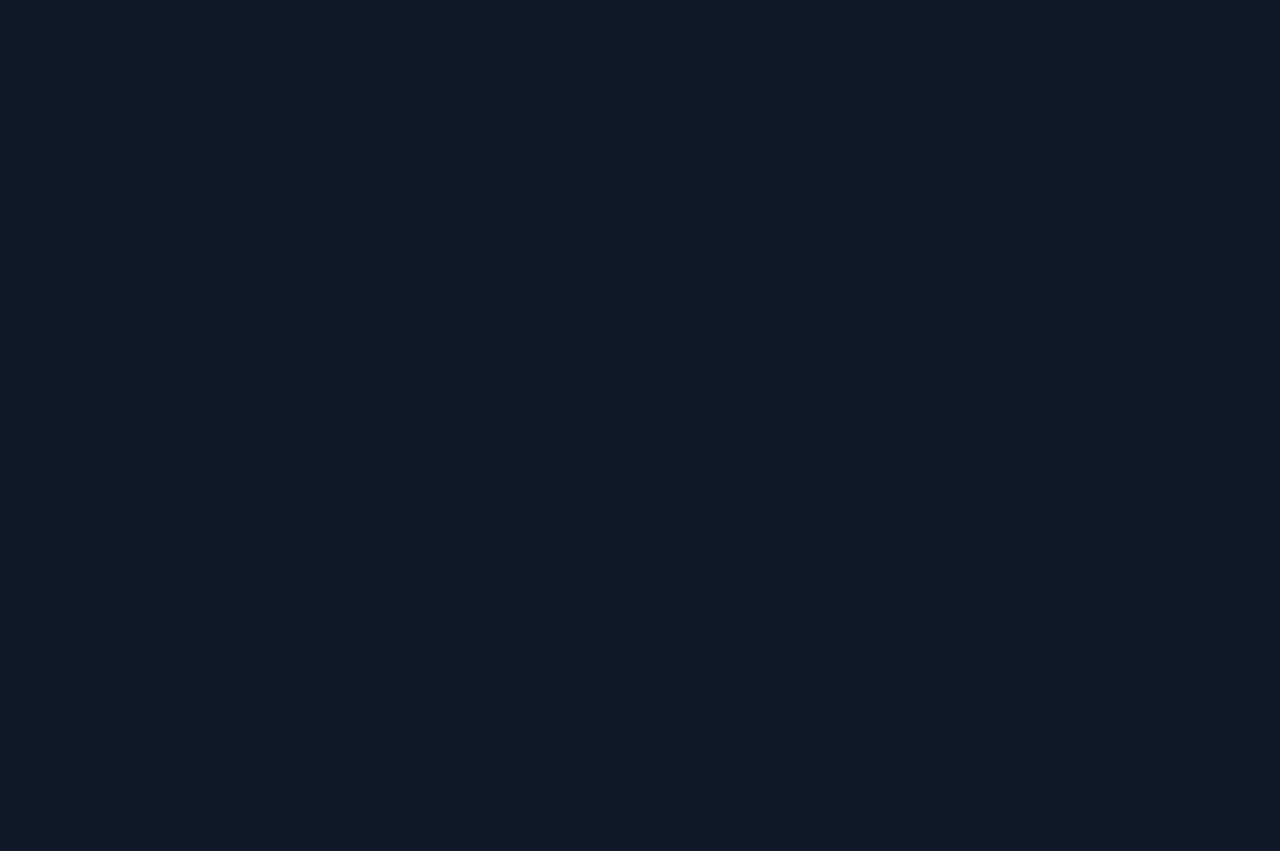
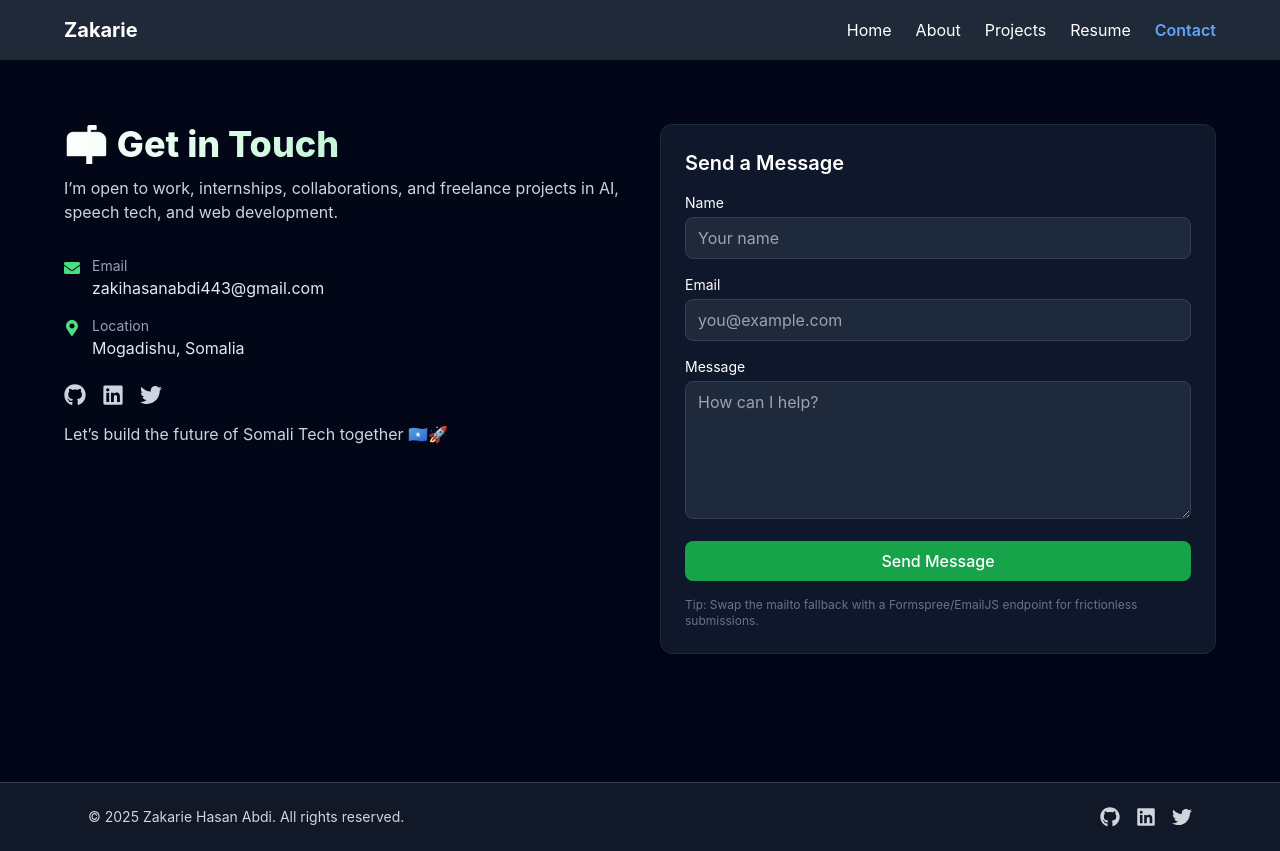
Before and after one commit to zakariahasanabdiali/zakarie-portfolio, a React (Vite) app: page /contact in a window 1280 px wide. Before the commit the page ends 800 px from the top, so only its background shows below. Built offline with nearby package versions, Linux system fonts and the light colour scheme.

Commit message:
Update homepage URL and adjust routing for custom domain; refine contact form validation and styling; correct name references throughout the application.

```diff
--- a/index.html
+++ b/index.html
@@ -3,9 +3,14 @@
   <head>
     <meta charset="UTF-8" />
     <meta name="viewport" content="width=device-width, initial-scale=1.0" />
+    <meta name="description" content="Zakarie Hasan Abdi Ali — Somali AI, speech tech, and web development projects." />
+    <meta property="og:title" content="Zakaria | Portfolio" />
+    <meta property="og:description" content="Somali AI, speech tech, and web development projects by Zakaria Hasan Abdi Ali." />
+    <meta property="og:url" content="https://zakariehassan.me" />
+    <meta name="theme-color" content="#0f172a" />
     <title>Zakaria | Portfolio</title>
   </head>
-  <body class="bg-gray-900 text-white">
+  <body>
     <div id="root"></div>
     <script type="module" src="/src/main.jsx"></script>
   </body>
--- a/package.json
+++ b/package.json
@@ -22,5 +22,5 @@
     "tailwindcss": "^3.4.0",
     "vite": "^5.4.19"
   },
-  "homepage": "https://USERNAME.github.io/zakaria-portfolio"
+  "homepage": "https://zakariehassan.me"
 }
--- a/src/components/Footer.jsx
+++ b/src/components/Footer.jsx
@@ -6,7 +6,7 @@ const Footer = () => {
     <footer className="bg-gray-900 text-gray-300 py-6 mt-16 border-t border-gray-700">
       <div className="max-w-6xl mx-auto px-6 flex flex-col md:flex-row items-center justify-between">
         <p className="text-sm">
-          &copy; {new Date().getFullYear()} Zakaria Hasan Abdi. All rights reserved.
+          &copy; {new Date().getFullYear()} Zakarie Hasan Abdi. All rights reserved.
         </p>
         <div className="flex gap-4 mt-4 md:mt-0">
           <a href="https://github.com/zakariahasanabdiali" target="_blank" rel="noreferrer" className="hover:text-white">
--- a/src/components/Navbar.jsx
+++ b/src/components/Navbar.jsx
@@ -14,7 +14,7 @@ const NavLink = ({ to, label }) => {
 const Navbar = () => (
   <nav className="bg-gray-800 text-white px-6 py-4 shadow-md sticky top-0 z-50">
     <div className="max-w-6xl mx-auto flex justify-between items-center">
-      <h1 className="text-xl font-bold">Zakaria</h1>
+      <h1 className="text-xl font-bold">Zakarie</h1>
       <div className="flex gap-6">
         <NavLink to="/" label="Home" />
         <NavLink to="/about" label="About" />
--- a/src/index.css
+++ b/src/index.css
@@ -1 +1,21 @@
-@tailwind base;@tailwind components;@tailwind utilities;
+@tailwind base;
+@tailwind components;
+@tailwind utilities;
+
+@layer base {
+  :root {
+    color-scheme: dark;
+  }
+
+  body {
+    background-color: #0f172a; /* slate-900 */
+    color: #e2e8f0; /* slate-200 */
+    font-family: 'Inter', system-ui, -apple-system, BlinkMacSystemFont, 'Segoe UI', sans-serif;
+    text-rendering: optimizeLegibility;
+    -webkit-font-smoothing: antialiased;
+  }
+
+  a {
+    color: inherit;
+  }
+}
--- a/src/main.jsx
+++ b/src/main.jsx
@@ -5,7 +5,7 @@ import App from "./App.jsx";
 import "./index.css";
 
 createRoot(document.getElementById("root")).render(
-  <BrowserRouter basename="/zakarie-portfolio">
+  <BrowserRouter>
     <App />
   </BrowserRouter>
 );
--- a/src/pages/Contact.jsx
+++ b/src/pages/Contact.jsx
@@ -1,19 +1,40 @@
-import React, { useState } from 'react';
+import React, { useMemo, useState } from 'react';
 import { FaEnvelope, FaGithub, FaLinkedin, FaTwitter, FaMapMarkerAlt } from 'react-icons/fa';
 
 const Contact = () => {
   const [sending, setSending] = useState(false);
+  const [error, setError] = useState('');
 
   // Simple mailto fallback (replace with Formspree action to post)
+  const formFields = useMemo(
+    () => ({
+      name: { label: 'Name', type: 'text', required: true, placeholder: 'Your name' },
+      email: { label: 'Email', type: 'email', required: true, placeholder: 'you@example.com' },
+      message: { label: 'Message', type: 'textarea', required: true, placeholder: 'How can I help?' },
+    }),
+    []
+  );
+
   const onSubmit = (e) => {
     e.preventDefault();
     const fd = new FormData(e.currentTarget);
-    const name = fd.get('name');
-    const email = fd.get('email');
-    const message = fd.get('message');
+    const name = fd.get('name')?.trim();
+    const email = fd.get('email')?.trim();
+    const message = fd.get('message')?.trim();
+
+    setError('');
+    if (!name || !email || !message) {
+      setError('Please fill in all fields.');
+      return;
+    }
+    const emailOk = /^[^@\s]+@[^@\s]+\.[^@\s]+$/.test(email);
+    if (!emailOk) {
+      setError('Please enter a valid email address.');
+      return;
+    }
 
     setSending(true);
-    // mailto fallback
+    // mailto fallback; replace with Formspree/EmailJS endpoint when ready.
     window.location.href = `mailto:zakihasanabdi443@gmail.com?subject=Portfolio Inquiry from ${encodeURIComponent(
       name || 'Visitor'
     )}&body=${encodeURIComponent(`From: ${email}\n\n${message}`)}`;
@@ -85,38 +106,38 @@ const Contact = () => {
           {/* For Formspree: replace onSubmit with action + method="POST" and remove handler
               <form action="https://formspree.io/f/your-id" method="POST"> */}
           <form onSubmit={onSubmit} className="space-y-4">
-            <div>
-              <label className="block text-sm mb-1">Name</label>
-              <input
-                name="name"
-                type="text"
-                required
-                className="w-full rounded-lg bg-slate-800 border border-slate-700 px-3 py-2 text-white focus:outline-none focus:ring-2 focus:ring-green-400"
-                placeholder="Your name"
-              />
-            </div>
+            {Object.entries(formFields).map(([name, config]) => (
+              <div key={name}>
+                <label className="block text-sm mb-1" htmlFor={name}>
+                  {config.label}
+                </label>
+                {config.type === 'textarea' ? (
+                  <textarea
+                    id={name}
+                    name={name}
+                    rows="5"
+                    required={config.required}
+                    className="w-full rounded-lg bg-slate-800 border border-slate-700 px-3 py-2 text-white focus:outline-none focus:ring-2 focus:ring-green-400"
+                    placeholder={config.placeholder}
+                  />
+                ) : (
+                  <input
+                    id={name}
+                    name={name}
+                    type={config.type}
+                    required={config.required}
+                    className="w-full rounded-lg bg-slate-800 border border-slate-700 px-3 py-2 text-white focus:outline-none focus:ring-2 focus:ring-green-400"
+                    placeholder={config.placeholder}
+                  />
+                )}
+              </div>
+            ))}
 
-            <div>
-              <label className="block text-sm mb-1">Email</label>
-              <input
-                name="email"
-                type="email"
-                required
-                className="w-full rounded-lg bg-slate-800 border border-slate-700 px-3 py-2 text-white focus:outline-none focus:ring-2 focus:ring-green-400"
-                placeholder="you@example.com"
-              />
-            </div>
-
-            <div>
-              <label className="block text-sm mb-1">Message</label>
-              <textarea
-                name="message"
-                rows="5"
-                required
-                className="w-full rounded-lg bg-slate-800 border border-slate-700 px-3 py-2 text-white focus:outline-none focus:ring-2 focus:ring-green-400"
-                placeholder="How can I help?"
-              />
-            </div>
+            {error ? (
+              <p className="text-sm text-red-400" role="alert">
+                {error}
+              </p>
+            ) : null}
 
             <button
               type="submit"
@@ -125,10 +146,10 @@ const Contact = () => {
             >
               {sending ? 'Sending…' : 'Send Message'}
             </button>
+            <p className="text-xs text-slate-500">
+              Tip: Swap the mailto fallback with a Formspree/EmailJS endpoint for frictionless submissions.
+            </p>
           </form>
-
-          {/* mini note for Formspree */}
-
         </div>
       </div>
     </section>
--- a/src/pages/Home.jsx
+++ b/src/pages/Home.jsx
@@ -1,4 +1,5 @@
 import React, { useEffect, useState } from 'react';
+import { Link } from 'react-router-dom';
 import profile from '../assets/profile.jpg'; // Ensure your image is here
 
 const Home = () => {
@@ -23,7 +24,7 @@ const Home = () => {
         >
           <h1 className="text-4xl font-extrabold leading-tight text-white md:text-6xl">
             <span className="bg-gradient-to-r from-white via-white to-green-300 bg-clip-text text-transparent">
-              👋 Hello, I’m Zakaria
+              👋 Hello, I’m Zakarie
             </span>
           </h1>
 
@@ -33,18 +34,18 @@ const Home = () => {
           </p>
 
           <div className="mt-6 flex items-center gap-3">
-            <a
-              href="/projects"
+            <Link
+              to="/projects"
               className="rounded-xl bg-green-600 px-5 py-2.5 font-medium text-white transition hover:bg-green-500"
             >
               View Projects
-            </a>
-            <a
-              href="/contact"
+            </Link>
+            <Link
+              to="/contact"
               className="rounded-xl border border-slate-600 px-5 py-2.5 font-medium text-slate-200 transition hover:border-slate-400 hover:text-white"
             >
               Contact Me
-            </a>
+            </Link>
           </div>
         </div>
 
@@ -57,7 +58,7 @@ const Home = () => {
           <div className="relative">
             <img
               src={profile}
-              alt="Zakaria profile"
+              alt="Zakarie profile"
               className="h-56 w-56 rounded-full object-cover shadow-xl ring-4 ring-green-400 md:h-72 md:w-72"
             />
             {/* badge */}
--- a/src/pages/Resume.jsx
+++ b/src/pages/Resume.jsx
@@ -82,7 +82,7 @@ const Resume = () => (
             rel="noreferrer"
             className="hover:underline"
           >
-            Zakaria Hasan Abdi Ali
+            Zakarie Hasan Abdi Ali
           </a>
         </InfoCard>
       </div>
--- a/vite.config.mjs
+++ b/vite.config.mjs
@@ -4,5 +4,6 @@ import react from '@vitejs/plugin-react'
 
 export default defineConfig({
   plugins: [react()],
-  base: '/zakarie-portfolio/', // GitHub Pages subpath; beddel '/' marka aad u wareegto zakariehassan.me
+  // Custom domain deployed at root; update to '/zakarie-portfolio/' only if you revert to repo subpath hosting.
+  base: '/',
 })
```
